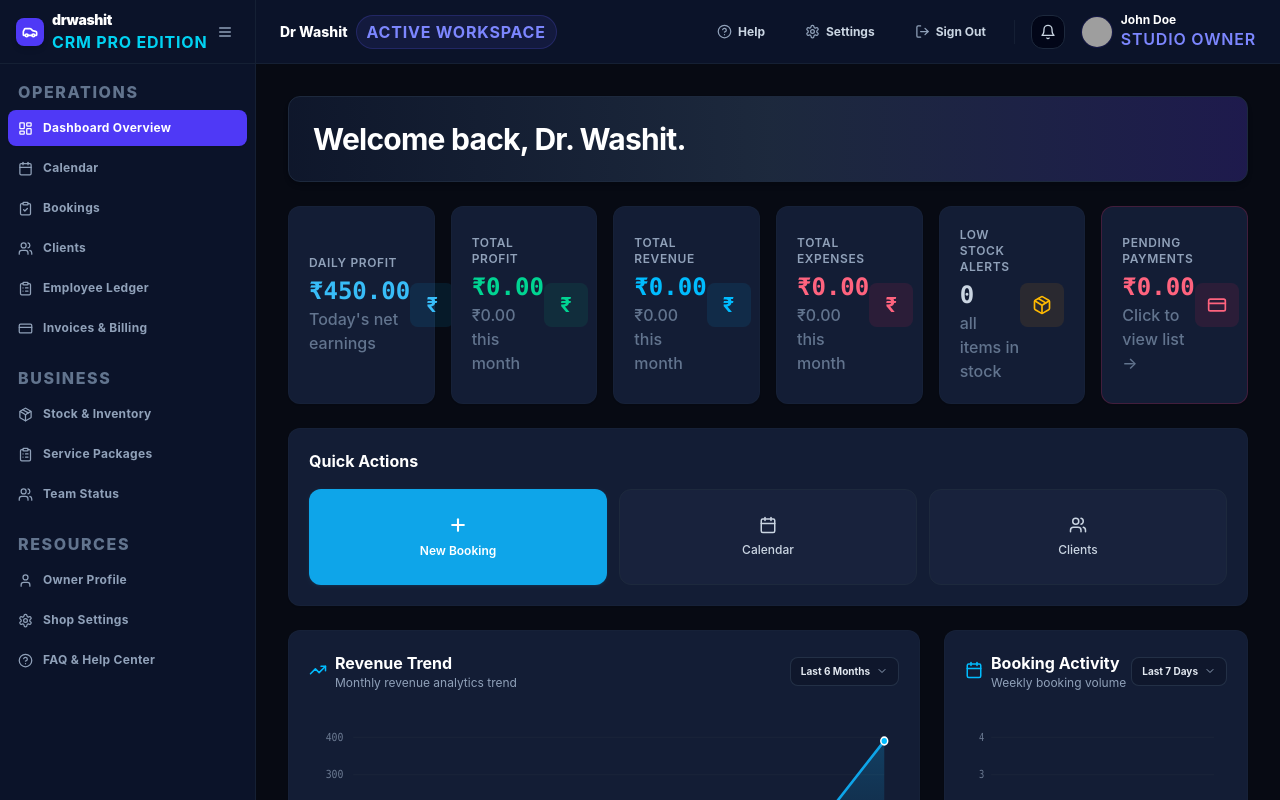
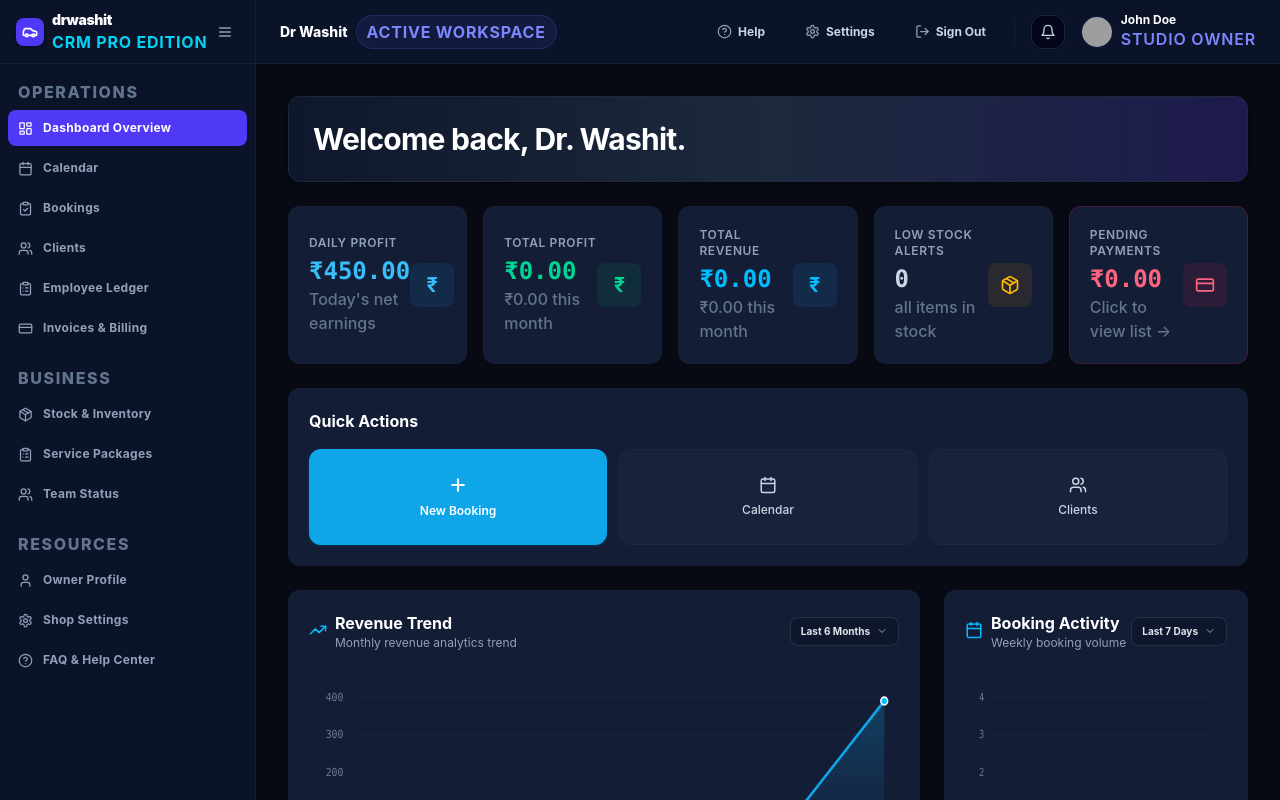
Before and after one commit to khushisingh-22/CRM-Panel., a React (Vite) app: page / in a window 1280 px wide. Shown: the top 800 px of the page. Built offline with nearby package versions, Linux system fonts and the light colour scheme; grey boxes are pictures that could not be loaded.

Commit message:
update file

```diff
--- a/src/components/DashboardOverview.tsx
+++ b/src/components/DashboardOverview.tsx
@@ -390,7 +390,7 @@ export default function DashboardOverview({
       </div>
 
       {/* KPI Row */}
-      <div className="grid grid-cols-1 sm:grid-cols-2 lg:grid-cols-3 xl:grid-cols-6 gap-4" id="kpi-dashboard-grid">
+      <div className="grid grid-cols-1 sm:grid-cols-2 lg:grid-cols-3 xl:grid-cols-5 gap-4" id="kpi-dashboard-grid">
         {/* Card 1: Daily Profit */}
         <div className="bg-[#131D35] p-5 rounded-xl border border-slate-800/40 shadow-xs flex items-center justify-between">
           <div className="space-y-1">
@@ -427,19 +427,7 @@ export default function DashboardOverview({
           </div>
         </div>
 
-        {/* Card 4: Total Expenses */}
-        <div className="bg-[#131D35] p-5 rounded-xl border border-slate-800/40 shadow-xs flex items-center justify-between">
-          <div className="space-y-1">
-            <span className="text-slate-400 text-xs font-semibold uppercase tracking-wider block">Total Expenses</span>
-            <span className="text-2xl font-extrabold text-rose-400 font-mono">₹{totalExpenses.toLocaleString(undefined, { minimumFractionDigits: 2, maximumFractionDigits: 2 })}</span>
-            <span className="text-slate-500 text-3xs font-medium block">₹{totalExpenses.toLocaleString(undefined, { minimumFractionDigits: 2, maximumFractionDigits: 2 })} this month</span>
-          </div>
-          <div className="p-3 bg-rose-500/10 text-rose-400 rounded-lg flex items-center justify-center font-bold text-xl h-11 w-11 shrink-0">
-            ₹
-          </div>
-        </div>
-
-        {/* Card 5: Low Stock Alerts */}
+        {/* Card 4: Low Stock Alerts */}
         <div className="bg-[#131D35] p-5 rounded-xl border border-slate-800/40 shadow-xs flex items-center justify-between">
           <div className="space-y-1">
             <span className="text-slate-400 text-xs font-semibold uppercase tracking-wider block">Low Stock Alerts</span>
@@ -451,7 +439,7 @@ export default function DashboardOverview({
           </div>
         </div>
 
-        {/* Card 6: Pending Client Payments */}
+        {/* Card 5: Pending Client Payments */}
         <button
           onClick={() => setShowPendingListModal(true)}
           className="bg-[#131D35] p-5 rounded-xl border border-rose-500/20 hover:border-rose-500/50 transition-all shadow-xs flex items-center justify-between text-left cursor-pointer w-full group relative overflow-hidden"
@@ -1145,16 +1133,6 @@ export default function DashboardOverview({
                                     >
                                       Mark Paid
                                     </button>
-                                    <button
-                                      onClick={() => {
-                                        setShowPendingListModal(false);
-                                        onSelectJob(apt.id);
-                                        onNavigate('workboard');
-                                      }}
-                                      className="px-2 py-1 bg-slate-950 hover:bg-slate-900 border border-slate-800 text-slate-400 hover:text-slate-200 text-4xs font-bold rounded cursor-pointer transition-all"
-                                    >
-                                      View Job
-                                    </button>
                                   </div>
                                 )}
                               </div>
--- a/src/components/InventoryManager.tsx
+++ b/src/components/InventoryManager.tsx
@@ -123,7 +123,7 @@ export default function InventoryManager({
           className="px-4 py-2 bg-indigo-600 hover:bg-indigo-500 text-white text-xs font-bold rounded-lg shadow-sm transition-all flex items-center gap-1.5 cursor-pointer"
         >
           <Plus size={16} />
-          Add Supply Item
+          Add Item
         </button>
       </div>
 
@@ -154,7 +154,7 @@ export default function InventoryManager({
             <Package size={20} />
           </div>
           <div>
-            <span className="text-3xs text-slate-400 font-bold uppercase tracking-wider block">Total Supply Items</span>
+            <span className="text-3xs text-slate-400 font-bold uppercase tracking-wider block">Total Items</span>
             <strong className="text-lg font-black text-white">{inventory.length}</strong>
           </div>
         </div>
@@ -273,14 +273,14 @@ export default function InventoryManager({
         </div>
       </div>
 
-      {/* Add Supply Item Modal */}
+      {/* Add Item Modal */}
       {showAddModal && (
         <div className="fixed inset-0 bg-slate-950/80 backdrop-blur-xs flex items-center justify-center z-50 p-4">
           <div className="bg-[#111827] border border-slate-800 rounded-2xl w-full max-w-md shadow-2xl overflow-hidden animate-zoom-in">
             <div className="p-5 border-b border-slate-800 flex items-center justify-between bg-slate-900 text-white">
               <h2 className="text-sm font-extrabold uppercase tracking-wider flex items-center gap-2">
                 <Package size={16} className="text-indigo-400" />
-                Add Supply Item
+                Add Item
               </h2>
               <button onClick={() => setShowAddModal(false)} className="p-1 hover:bg-slate-800 rounded-full text-slate-400 hover:text-white">
                 <X size={18} />
```
